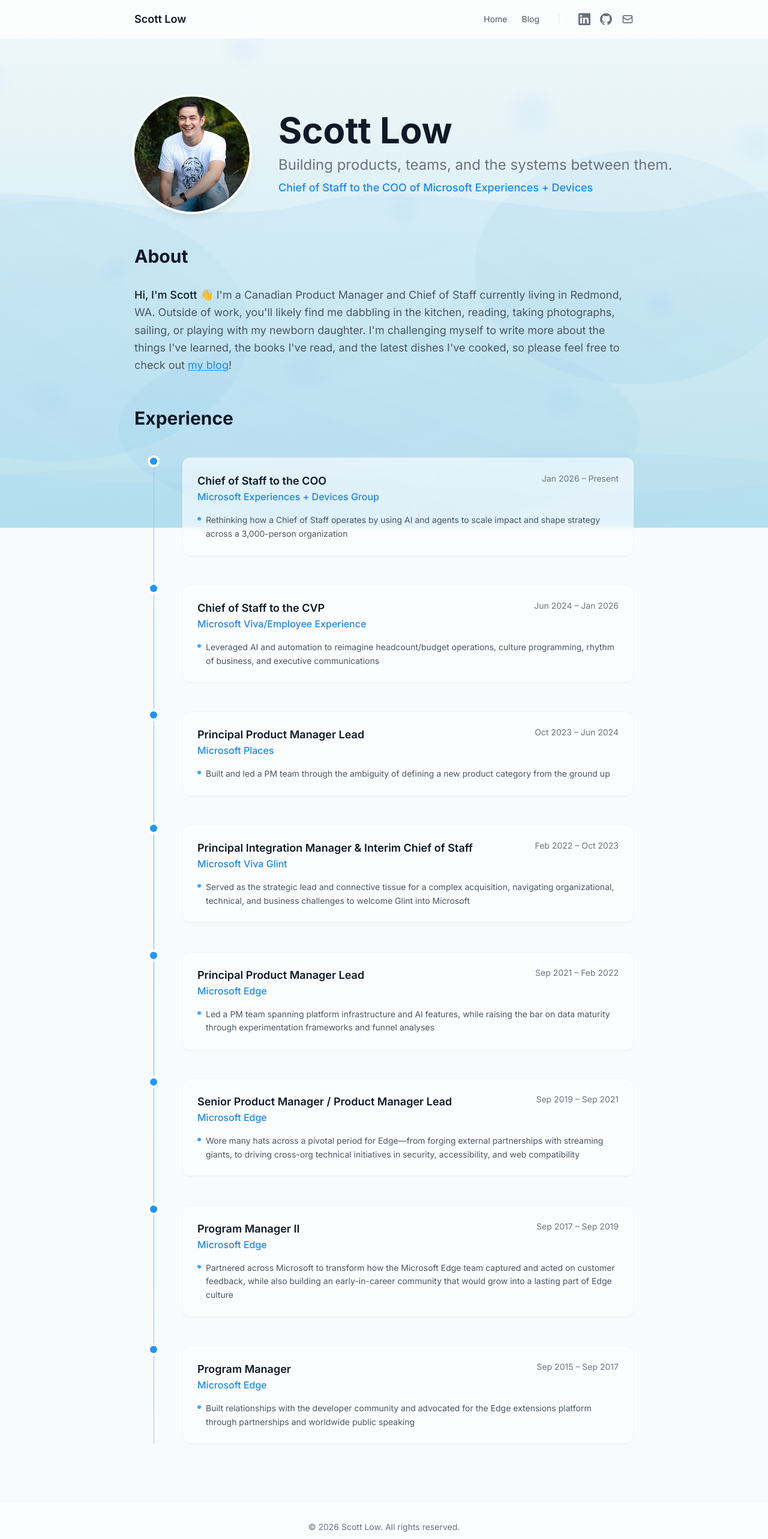
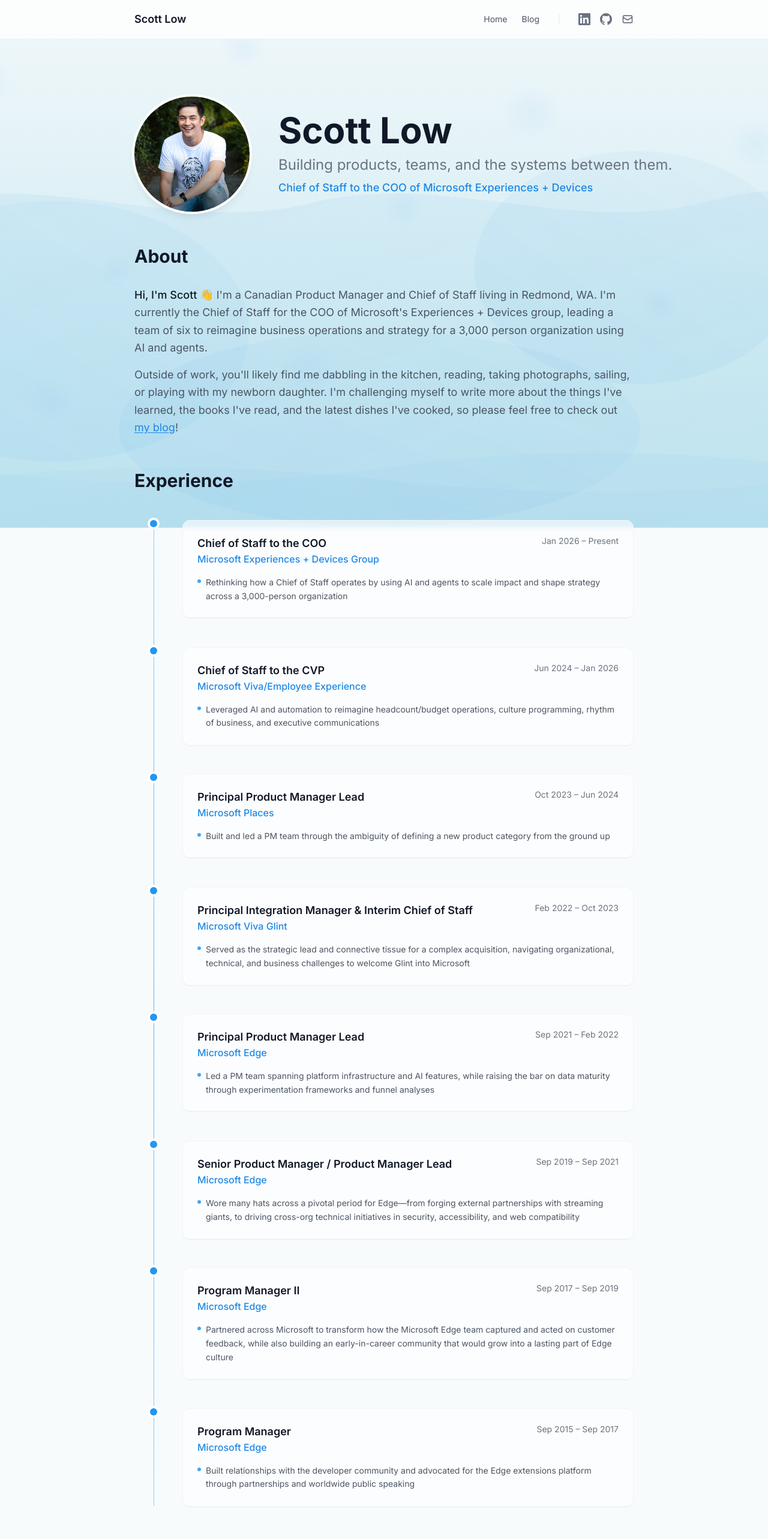
Before and after one commit to scottlow/scott-low.com, a Next.js app: page / in a window 1280 px wide. Shown: the top 2566 px of the page at 60% size. Built offline with nearby package versions, Linux system fonts and the light colour scheme.

Commit message:
Updated bio

```diff
--- a/components/Footer.tsx
+++ b/components/Footer.tsx
@@ -5,7 +5,7 @@
     <footer className="border-t border-gray-100 bg-white/50">
       <div className="max-w-4xl mx-auto px-4 sm:px-6 lg:px-8 py-8">
         <p className="text-sm text-gray-500 text-center">
-          &copy; {currentYear} Scott Low. All rights reserved.
+          &copy; {currentYear} Scott Low
         </p>
       </div>
     </footer>
--- a/components/ProfileSection.tsx
+++ b/components/ProfileSection.tsx
@@ -17,7 +17,8 @@
   imageSrc,
 }: ProfileSectionProps) {
   const [greeting, rest] = bio.split(' I\'m a');
-  const [beforeBlog, afterBlog] = rest ? (' I\'m a' + rest).split('my blog') : ['', ''];
+  const [firstParagraph, secondParagraph] = rest ? (' I\'m a' + rest).split(' Outside of work, ') : ['', ''];
+  const [beforeBlog, afterBlog] = secondParagraph ? secondParagraph.split('my blog') : ['', ''];
 
   return (
     <section className="pt-16 sm:pt-24 pb-4 sm:pb-6">
@@ -56,9 +57,12 @@
           <h2 className="text-2xl sm:text-3xl font-bold text-gray-900 mb-8 text-center sm:text-left">
             About
           </h2>
+          <p className="text-lg text-gray-600 leading-relaxed text-center sm:text-left mb-4">
+            <span className="font-medium text-gray-900">{greeting}</span>
+            {firstParagraph}
+          </p>
           <p className="text-lg text-gray-600 leading-relaxed text-center sm:text-left">
-            <span className="font-medium text-gray-900">{greeting}</span>
-            {beforeBlog}
+            Outside of work, {beforeBlog}
             <Link href="/blog" className="text-accent-600 hover:text-accent-700 underline underline-offset-2">
               my blog
             </Link>
--- a/lib/resume-data.ts
+++ b/lib/resume-data.ts
@@ -87,6 +87,6 @@
   name: 'Scott Low',
   tagline: 'Building products, teams, and the systems between them.',
   jobTitle: 'Chief of Staff to the COO of Microsoft Experiences + Devices',
-  bio: "Hi, I'm Scott 👋 I'm a Canadian Product Manager and Chief of Staff currently living in Redmond, WA. Outside of work, you'll likely find me dabbling in the kitchen, reading, taking photographs, sailing, or playing with my newborn daughter. I'm challenging myself to write more about the things I've learned, the books I've read, and the latest dishes I've cooked, so please feel free to check out my blog!",
+  bio: "Hi, I'm Scott 👋 I'm a Canadian Product Manager and Chief of Staff living in Redmond, WA. I'm currently the Chief of Staff for the COO of Microsoft's Experiences + Devices group, leading a team of six to reimagine business operations and strategy for a 3,000 person organization using AI and agents. Outside of work, you'll likely find me dabbling in the kitchen, reading, taking photographs, sailing, or playing with my newborn daughter. I'm challenging myself to write more about the things I've learned, the books I've read, and the latest dishes I've cooked, so please feel free to check out my blog!",
   imageSrc: '/images/profile-img.jpg',
 };
```
